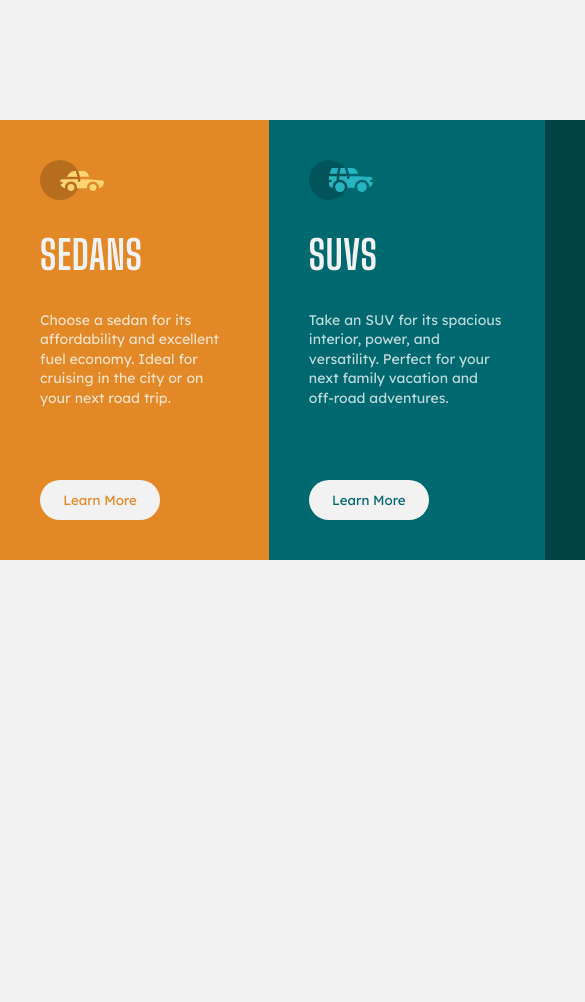
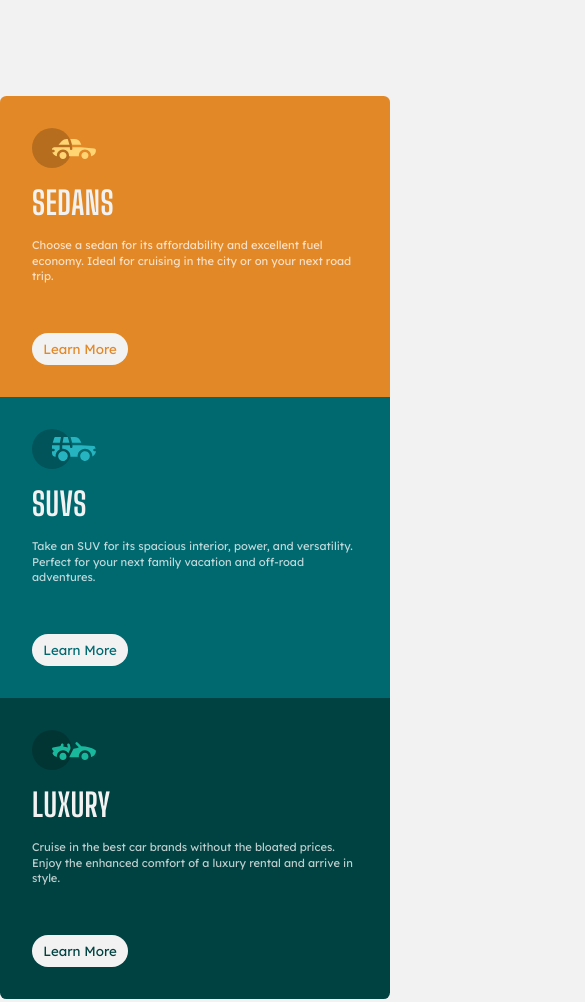
Before and after one commit to Manojraj07/Third_project_3col, a plain HTML site: page index.html in a window 390 px wide. Shown: the top 1002 px of the page, 585 px wide, since content can reach past the window. Before the commit the page ends 844 px from the top, so only its background shows below. Drawn offline with Linux system fonts and the light colour scheme.

Commit message:
Updated all files

```diff
--- a/index.html
+++ b/index.html
@@ -26,86 +26,8 @@
 
     <title>Frontend Mentor | 3-column preview card component</title>
 
-    <!-- Feel free to remove these styles or customise in your own stylesheet 👍 -->
-    <style>
-      /* .attribution {
-        font-size: 11px;
-        text-align: center;
-      }
-      .attribution a {
-        color: hsl(228, 45%, 44%);
-      } */
-
-      * {
-        margin: 0;
-        padding: 0;
-        box-sizing: border-box;
-      }
-
-      body {
-        font-family: "Lexend Deca", sans-serif;
-        background-color: hsl(0, 0%, 95%);
-      }
-
-      .cars {
-        width: 820px;
-        height: 440px;
-        margin: 120px auto;
-        display: flex;
-      }
-
-      .car {
-        display: flex;
-        flex-direction: column;
-        justify-content: space-between;
-        padding: 40px;
-      }
-      .sedan {
-        background-color: hsl(31, 77%, 52%);
-      }
-      .suv {
-        background-color: hsl(184, 100%, 22%);
-      }
-      .luxury {
-        background-color: hsl(179, 100%, 13%);
-      }
-
-      .btn {
-        font-family: inherit;
-        height: 40px;
-        width: 120px;
-        border-radius: 100px;
-        border: none;
-        display: block;
-        margin-top: 40px;
-        font-weight: 400;
-        background-color: hsl(0, 0%, 95%);
-      }
-
-      h2 {
-        font-family: "Big Shoulders Display", cursive;
-        text-transform: uppercase;
-        font-size: 40px;
-        color: hsl(0, 0%, 95%);
-        letter-spacing: 0.6px;
-      }
-
-      p {
-        font-size: 14px;
-        line-height: 1.4;
-        color: hsla(0, 0%, 100%, 0.75);
-      }
-
-      .sedan-clr {
-        color: hsl(31, 77%, 52%);
-      }
-      .suv-clr {
-        color: hsl(184, 100%, 22%);
-      }
-      .luxury-clr {
-        color: hsl(179, 100%, 13%);
-      }
-    </style>
+    <link rel="stylesheet" href="style.css" />
+    <link rel="stylesheet" href="queries.css" />
   </head>
   <body>
     <article class="cars">
--- /dev/null
+++ b/queries.css
@@ -0,0 +1,29 @@
+@media (max-width: 52.5em) {
+  html {
+    /* 9px/16px = 56.25% */
+    font-size: 56.25%;
+  }
+}
+
+@media (max-width: 47em) {
+  html {
+    font-size: 50%;
+  }
+  .cars {
+    flex-direction: column;
+    height: auto;
+  }
+
+  .car {
+    justify-content: space-between;
+    padding: 4rem;
+  }
+
+  h2 {
+    margin: 2rem 0;
+  }
+
+  .btn {
+    margin-top: 6rem;
+  }
+}
--- /dev/null
+++ b/style.css
@@ -0,0 +1,91 @@
+/* .attribution {
+        font-size: 11px;
+        text-align: center;
+      }
+      .attribution a {
+        color: hsl(228, 45%, 44%);
+      } */
+
+* {
+  margin: 0;
+  padding: 0;
+  box-sizing: border-box;
+}
+
+html {
+  font-size: 62.5%;
+}
+
+body {
+  font-family: "Lexend Deca", sans-serif;
+  background-color: hsl(0, 0%, 95%);
+}
+
+.cars {
+  max-width: 82rem;
+  height: 44rem;
+  margin: 12rem auto;
+  display: flex;
+  border: 0;
+  border-radius: 0.8rem;
+  overflow: hidden;
+}
+
+.car {
+  display: flex;
+  flex-direction: column;
+  justify-content: space-between;
+  padding: 4rem;
+}
+.sedan {
+  background-color: hsl(31, 77%, 52%);
+}
+.suv {
+  background-color: hsl(184, 100%, 22%);
+}
+.luxury {
+  background-color: hsl(179, 100%, 13%);
+}
+
+.btn {
+  font-family: inherit;
+  height: 4rem;
+  width: 12rem;
+  border-radius: 10rem;
+  border: none;
+  display: block;
+  margin-top: 4rem;
+  font-weight: 400;
+  background-color: hsl(0, 0%, 95%);
+  cursor: pointer;
+  transition: all 0.25s;
+}
+
+.btn:hover {
+  background-color: #000;
+  color: hsl(0, 0%, 95%);
+}
+
+h2 {
+  font-family: "Big Shoulders Display", cursive;
+  text-transform: uppercase;
+  font-size: 4rem;
+  color: hsl(0, 0%, 95%);
+  letter-spacing: 0.06rem;
+}
+
+p {
+  font-size: 1.4rem;
+  line-height: 1.4;
+  color: hsla(0, 0%, 100%, 0.75);
+}
+
+.sedan-clr {
+  color: hsl(31, 77%, 52%);
+}
+.suv-clr {
+  color: hsl(184, 100%, 22%);
+}
+.luxury-clr {
+  color: hsl(179, 100%, 13%);
+}
```
Also changed, not shown: design/active-states.jpg (added), design/desktop-design.jpg (added), design/desktop-preview.jpg (added), design/mobile-design.jpg (added), images/favicon-32x32.png (added), images/icon-luxury.svg (added), images/icon-sedans.svg (added), images/icon-suvs.svg (added).
